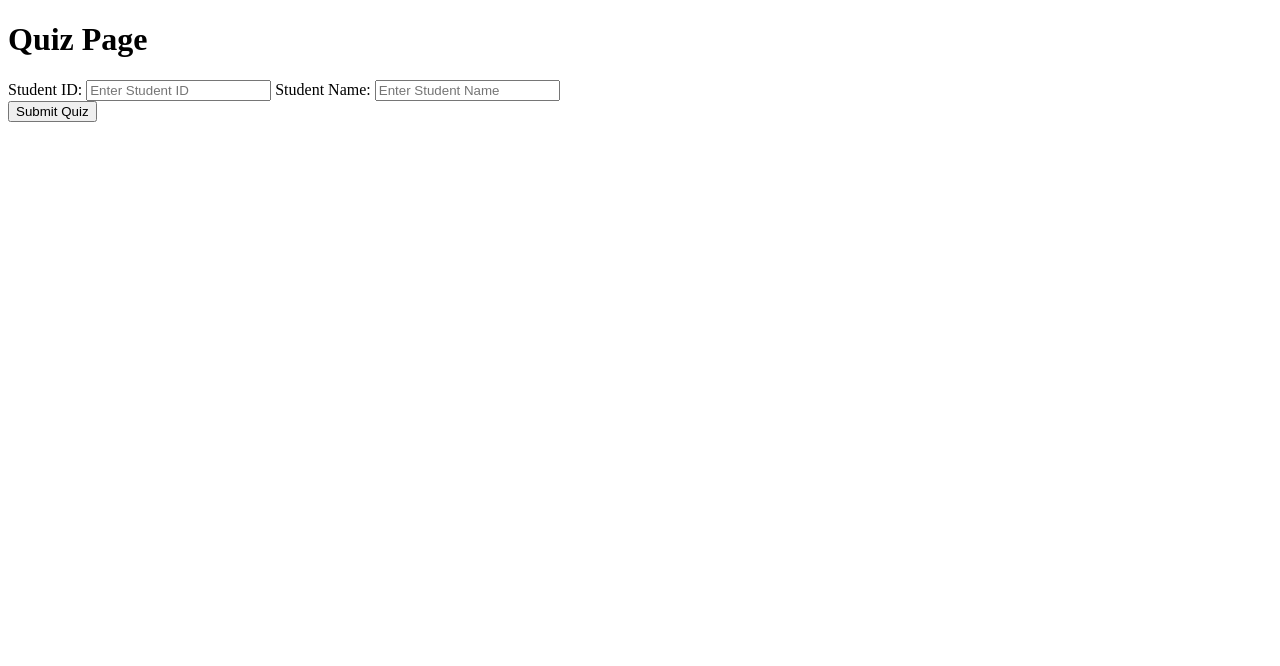
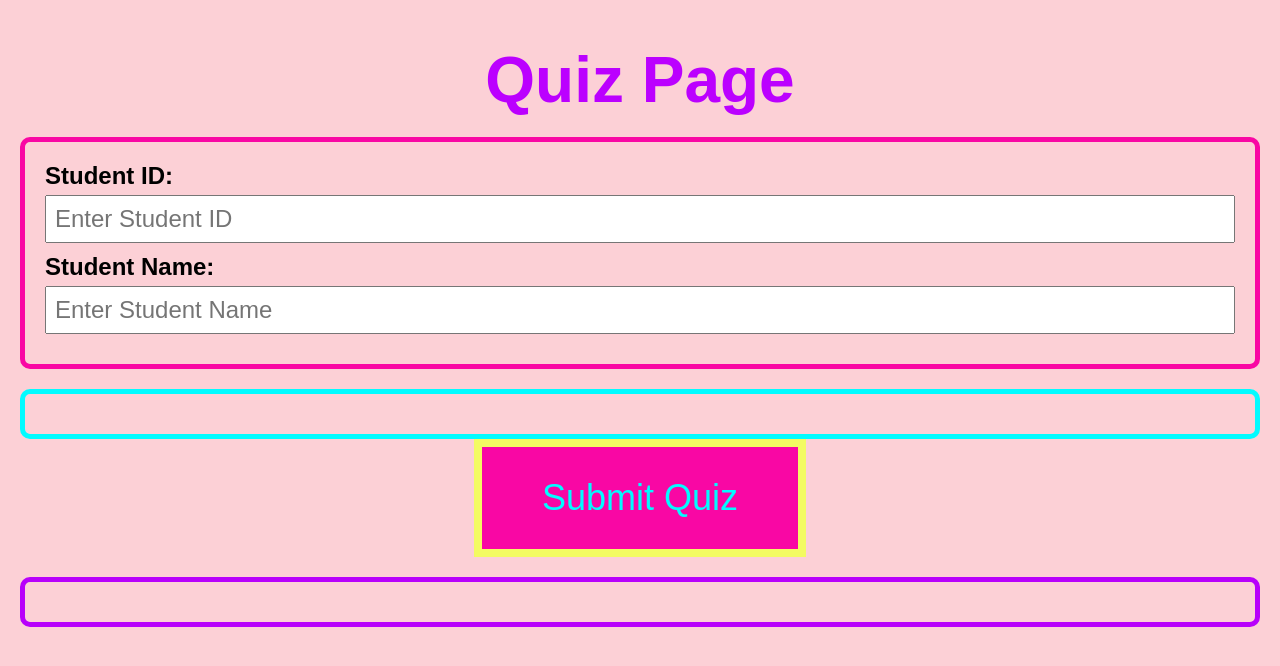
Before and after one commit to epuer18/QuizEveryone, a website: page frontend/quizPage.html in a window 1280 px wide. Drawn offline with Linux system fonts and the light colour scheme; no server answers.

Commit message:
beautiful quizpage

```diff
--- /dev/null
+++ b/frontend/css/quizPage.css
@@ -0,0 +1,101 @@
+body {
+    font-family: Arial, sans-serif;
+    margin: 20px;
+    background-color: rgb(252, 208, 214);
+  }
+
+  h1 {
+    font-size: 64px;
+    margin-bottom: 20px;
+    text-align: center;
+    color:rgb(187, 0, 255);
+  }
+
+  label {
+    display: block;
+    margin-bottom: 5px;
+    font-weight: bold;
+    font-size: 24px;
+  }
+
+  .studentInfo{
+    border: 5px solid rgb(249, 7, 164);
+    padding: 20px;
+    border-radius: 10px;
+    margin-top: 20px;
+  }
+
+  input[type="text"] {
+    width: 100%;
+    padding: 8px;
+    box-sizing: border-box;
+    margin-bottom: 10px;
+    font-size: 24px;
+  }
+
+
+  button {
+    padding: 30px 60px; /* Increased padding for larger buttons */
+    font-size: 36px; /* Increased font size */
+    border: 8px solid rgb(243, 251, 98); /* Pink border */
+    background-color: rgb(249, 7, 164); /* White background */
+    color: rgb(3, 251, 255); /* Black text color */
+    display: block;
+    margin: 0 auto;
+  }
+
+
+  button:hover {
+    background-color: rgb(246, 168, 180); /* Pink background on hover */
+    color: rgb(3, 251, 255); /* White text color on hover */
+  }
+
+
+  .quizContainer {
+    border: 5px solid rgb(3, 251, 255);
+    padding: 20px;
+    border-radius: 10px;
+    margin-top: 20px;
+    font-size: 24px;
+  }
+  .feedbackContainer {
+    border: 5px solid rgb(184, 0, 251);
+    padding: 20px;
+    border-radius: 10px;
+    margin-top: 20px;
+    font-size: 24px;
+  }
+
+  .question-fieldset {
+    margin-bottom: 15px;
+  }
+
+  .question-fieldset label {
+    display: block;
+    margin-bottom: 5px;
+  }
+
+  .question-fieldset label input {
+    margin-right: 10px;
+  }
+
+
+  .trueOrFalse {
+    font-size: 24px;
+}
+.trueOrFalse select {
+    font-size: 24px;
+}
+.fillBlank {
+    font-size: 24px;
+    }
+.fillBlank input{
+font-size: 24px;
+}
+
+.questionLine {
+    margin-top: 15px;
+    border: 2px solid rgb(243, 251, 98);
+    height: 3px;
+    background:rgb(243, 251, 98);
+  }
--- a/frontend/js/quizPage.js
+++ b/frontend/js/quizPage.js
@@ -52,7 +52,7 @@ function displayQuiz(data) {
     <label for="studentAnswer">Your Answer:</label>
     <input type="text" id="fillBlankAnswer${index}" >
   </div>` : ''}
-        <hr>
+        <hr class = "questionLine">
       `;
       quizContainer.appendChild(questionDiv);
     });
--- a/frontend/quizPage.html
+++ b/frontend/quizPage.html
@@ -4,18 +4,22 @@
     <head>
         <meta charset="UTF-8">
         <meta name="viewport" content="width=device-width, initial-scale=1.0">
+        <link rel="stylesheet" href="css/quizPage.css">
         <title>Quiz Page</title>
     </head>
     <body>
         <h1>Quiz Page</h1>
+        <div class="studentInfo">
         <label for="studentId">Student ID:</label>
         <input type="text" id="studentId" placeholder="Enter Student ID">
 
         <label for="studentName">Student Name:</label>
         <input type="text" id="studentName" placeholder="Enter Student Name">
-        <div id="quizContainer"></div>
+        </div>
+        <div id="quizContainer" class="quizContainer"></div>
         <button onclick="submitQuiz()">Submit Quiz</button>
-        <div id="feedbackContainer"></div>
+        <div id="feedbackContainer" class="feedbackContainer">
+        </div>
         <script src="js/quizPage.js"></script>
     </body>
     </html>
```
Also changed, not shown: routes/responseRoutes.js (+0 -10 lines).
